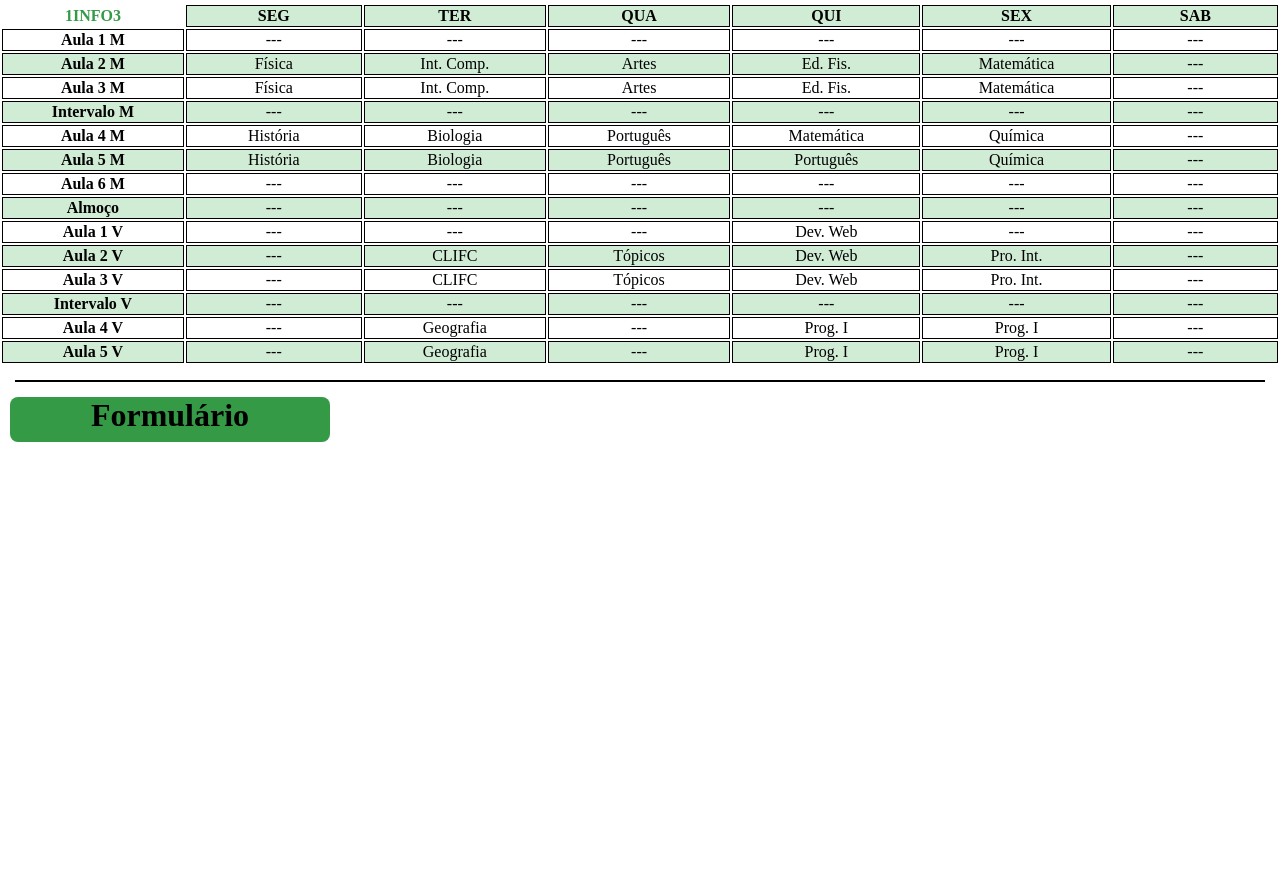
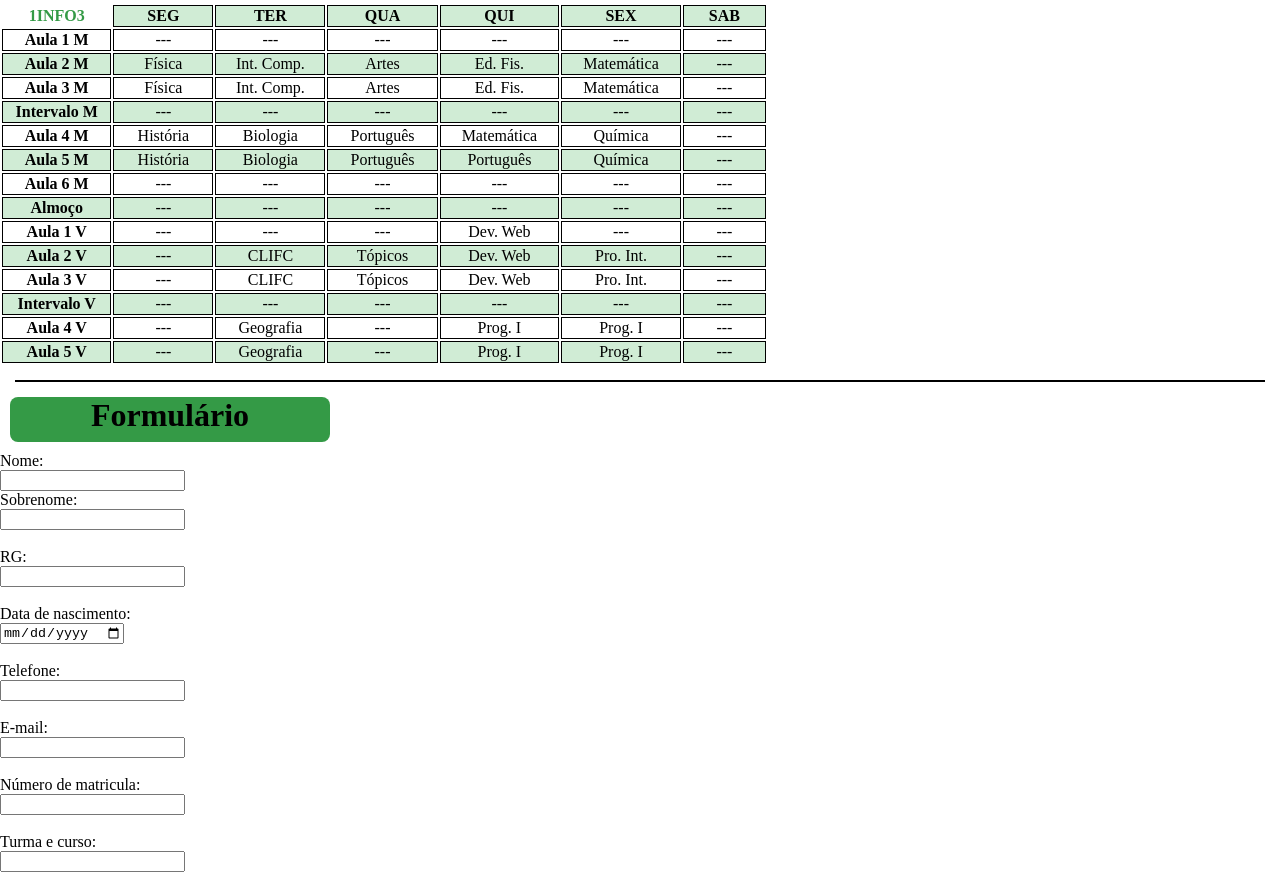
Before and after one commit to kapef/tabela-e-formularios, a plain HTML site: page index.html in a window 1280 px wide. Shown: the part 244-1116 px from the top of the page. Before the commit the page ends 800 px from the top, so only its background shows below. Drawn offline with Linux system fonts and the light colour scheme.

Commit message:
formulario

```diff
--- a/index.html
+++ b/index.html
@@ -16,7 +16,7 @@
     <h1 class="principal">Cronograma Escolar</h1>
 
 
-    <table>
+    <table style="width: 60%;">
         <tr class="tabela1">
             <th class="teste"> 1INFO3 </th>
             <th class="tabela2">SEG</th>
@@ -149,7 +149,7 @@
             <td class="tabela2"> Geografia </td>
             <td class="tabela2"> --- </td>
             <td class="tabela2"> Prog. I </td>
-            <td class="tabela2"> Prog. I </td>
+            <td class="tabela2"> Prog. I </ttextd>
             <td class="tabela2"> --- </td>
         </tr>
     </table>
@@ -160,5 +160,45 @@
 
     <h1 class="principal"> Formulário </h1>
 
+    <form>
+
+        <label for="pnome">Nome:</label> <br>
+        <input type="text" name="pnome" id="pnome"> <br>
+
+        <label for="snome">Sobrenome:</label> <br>
+        <input type="text" name="snome" id="snome"> <br>
+
+    <br>
+
+        <label for="rg">RG:</label> <br>
+        <input type="number" name="rg" id="rg"> <br>
+
+    <br>
+
+        <label for="dataNas">Data de nascimento:</label> <br>
+        <input type="date" name="dataNas" id="dataNas"> <br>
+
+    <br>
+
+        <label for="tel">Telefone:</label> <br>
+        <input type="number" name="tel" id="tel"> <br>
+
+    <br>
+
+        <label for="email">E-mail:</label> <br>
+        <input type="email" name="email" id="email"> <br>
+
+    <br>
+
+        <label for="matri">Número de matricula: </label> <br>
+        <input type="number" name="matri" id="matri"> <br>
+
+    <br>
+
+        <label for="turma">Turma e curso:</label> <br>
+        <input type="text" name="turma" id="turma">
+
+    </form>
+
 </body>
 </html>
```
